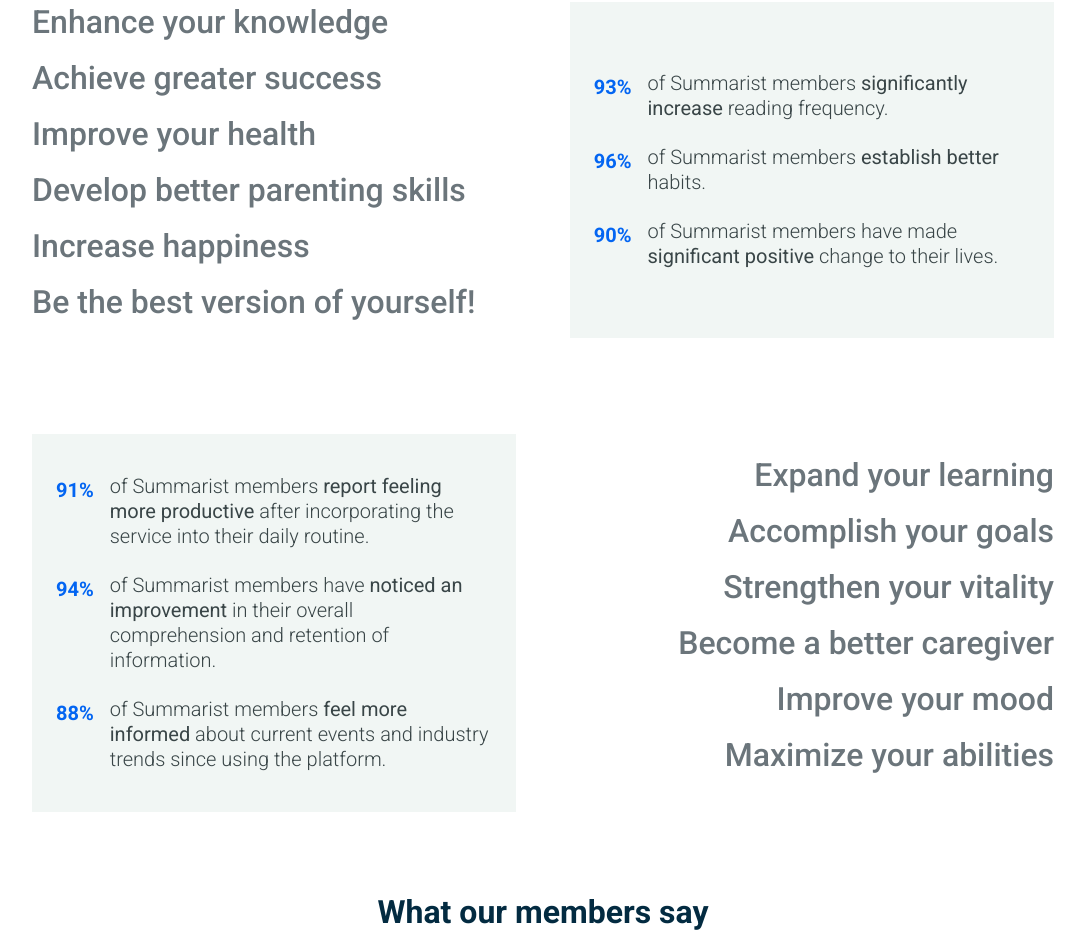
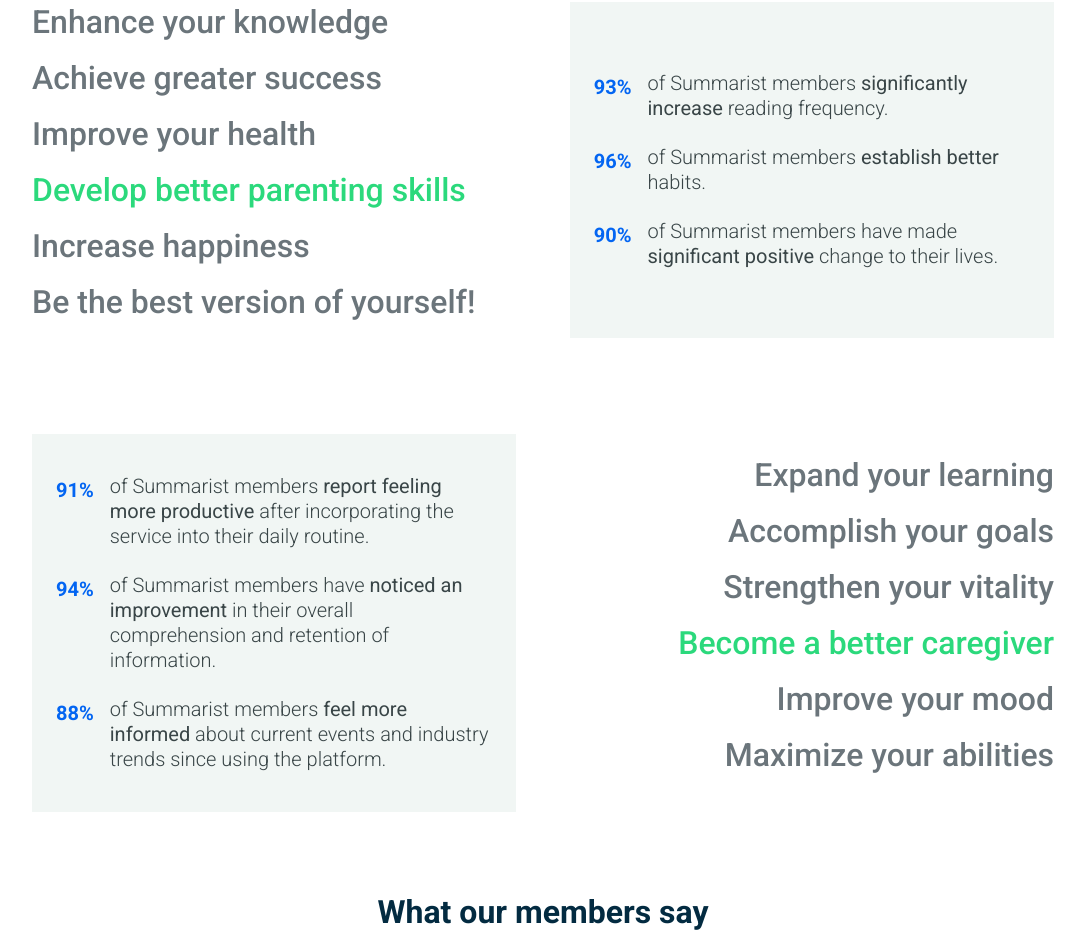
Before and after one commit to pstruthers/summarist, a Next.js app: page / in a window 1280 px wide. Shown: the part 905-1857 px from the top of the page, without its empty margins (97-1182 px from the left). Built offline with nearby package versions, Linux system fonts and the light colour scheme.

Commit message:
cycle through active headings

```diff
--- a/src/app/components/features/statistics/StatisticsHeadings.tsx
+++ b/src/app/components/features/statistics/StatisticsHeadings.tsx
@@ -1,13 +1,27 @@
+"use client"
+
+import { useEffect, useState } from "react"
+
 interface StatisticsHeadingsProps {
   headings: string[],
   className?: string,
 };
 
 export default function StatisticsHeadings({ headings, className }: StatisticsHeadingsProps) {
+  const [activeIndex, setActiveIndex] = useState(0);
+
+  useEffect(() => {
+    const interval = setInterval(() => {
+      setActiveIndex((prev) => (prev + 1) % headings.length);
+    }, 2000);
+
+    return () => clearInterval(interval);
+  }, [headings.length]);
+
   return (
     <div className={`flex flex-col justify-center w-full ${className}`}>
       {headings.map((heading, index) => (
-        <div key={index} className="text-[32px] text-[#6b757b] font-medium mb-4 max-md:text-[24px]">{heading}</div>
+        <div key={index} className={`text-[32px] font-medium mb-4 max-md:text-[24px] ${index === activeIndex ? "text-[#2bd97c]" : "text-[#6b757b]"}`}>{heading}</div>
       ))}
     </div>
   )
```
